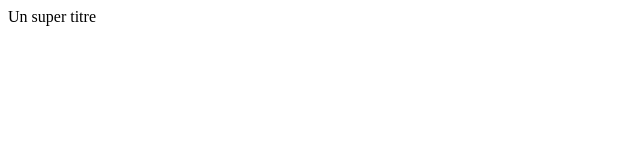
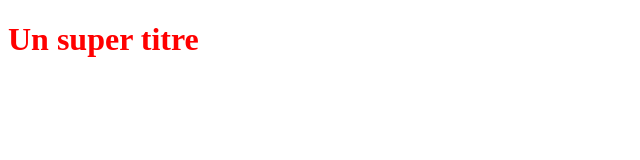
Before and after one commit to Remi-Michel/OpenclassroomsProject, a plain HTML site: page index.html in a window 1280 px wide. Shown: the whole page, without its empty margins (0-640 px from the left). Drawn offline with Linux system fonts and the light colour scheme.

Commit message:
Ajout des fichiers html et css de base

```diff
--- a/index.html
+++ b/index.html
@@ -5,6 +5,6 @@
     <link rel="stylesheet" type="text/css" href="styles.css">
 </head>
 </body>
-    </h1>Un super titre</h1>
+    <h1>Un super titre</h1>
 </body>
 </html>
```
